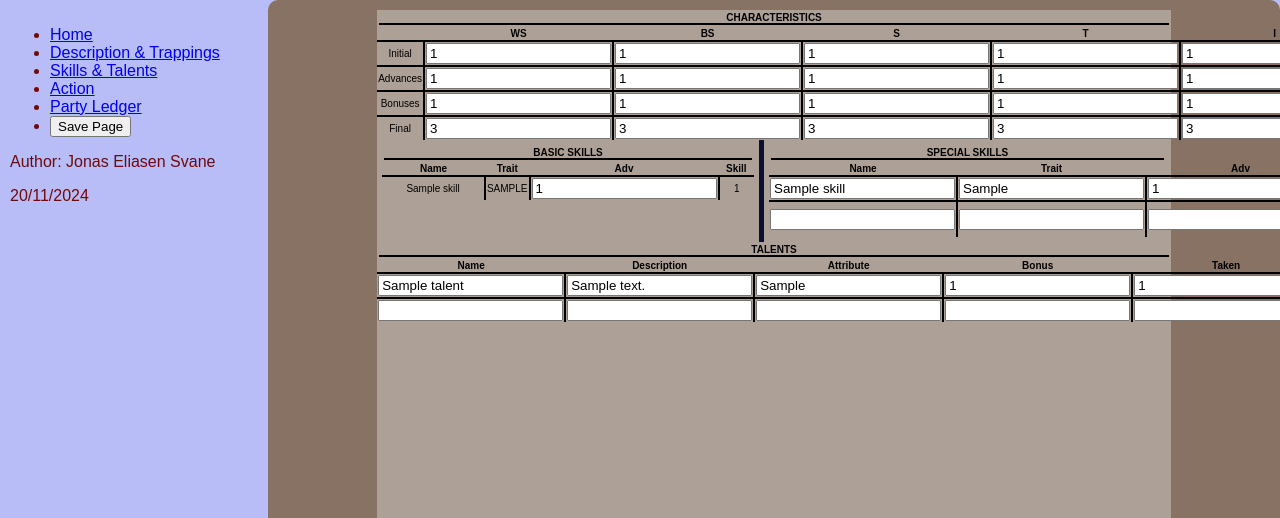
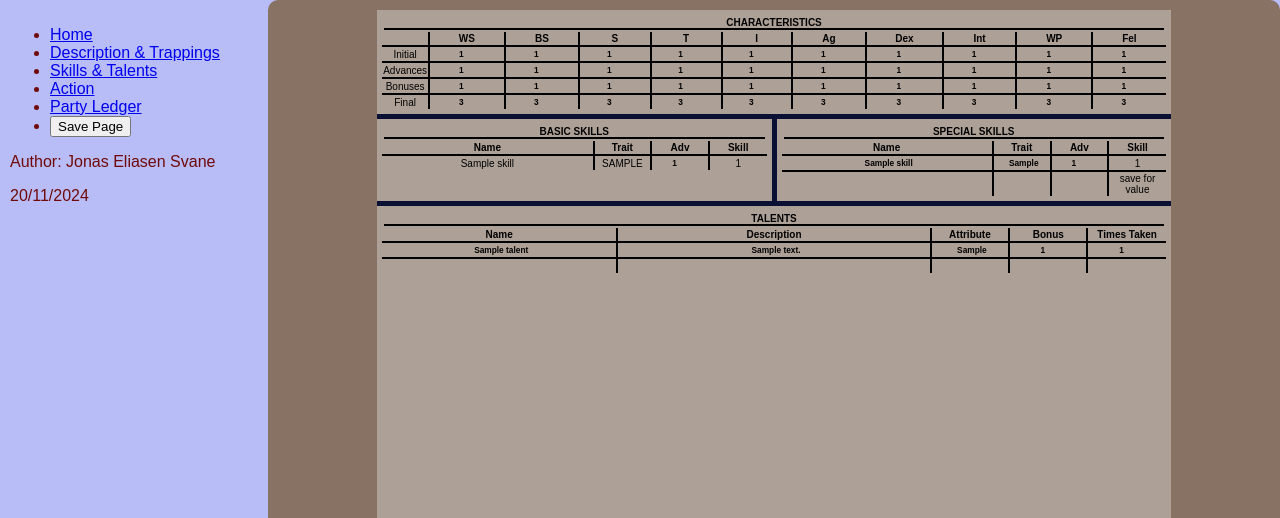
Before and after one commit to JESvane99/RPG_character_sheet, a Flask app: page /1/sheet-p2 in a window 1280 px wide. Shown: the top 518 px of the page. Run offline with Flask 3, Linux system fonts and the light colour scheme; tables that the repository leaves empty hold one stand-in row (values such as "Sample post").

Commit message:
chore: refactor stylesheet and html classes for skills and talents page. also refactor input classes for everything because of magical regex

```diff
--- a/src/static/style.css
+++ b/src/static/style.css
@@ -64,23 +64,26 @@
     border-collapse: collapse;
     border-style: hidden;
 }
-table td {
+table td,
+table th {
     border: 2px solid #000;
     text-align: center;
 }
 table th {
     border-bottom: 2px solid #000;
-    text-align: center;
 }
-
 table td:last-child,
 table th:last-child {
     border-right: none;
 }
+
 /* general classes */
 .part-container {
     border-bottom: 5px solid #0a1033;
     width: 100%;
+}
+.part-container > div {
+    padding: 5px;
 }
 .part-container:last-child {
     border-bottom: none;
@@ -137,6 +140,7 @@
 }
 .input-text,
 .input-number {
+    font-size: smaller;
     text-align: center;
 }
 .textarea {
@@ -240,39 +244,21 @@
 
 /* !! Skills & talents page */
 /* Characteristics table design */
-.skills-and-talents-table .name-column,
-.talents-table .name-column,
-.battle-table .armor-name,
-.battle-table .weapon-name,
-.battle-table .spell-name {
+
+.width-10 {
+    width: 10%;
+}
+.width-15 {
+    width: 15%;
+}
+.width-30 {
     width: 30%;
 }
-.skills-and-talents-table .trait-column,
-.talents-table .trait-column,
-.battle-table .armor-encumbrance,
-.battle-table .weapon-encumbrance,
-.battle-table .spell-cn {
-    width: 10%;
+.width-40 {
+    width: 40%;
 }
-.skills-and-talents-table .adv-column,
-.talents-table .adv-column,
-.battle-table .armor-points,
-.battle-table .weapon-range,
-.battle-table .spell-range {
-    width: 10%;
-}
-.skills-and-talents-table .skill-column,
-.talents-table .skill-column,
-.battle-table .armor-location,
-.battle-table .weapon-damage,
-.battle-table .spell-target {
-    width: 10%;
-}
-.talents-table .times-taken-column,
-.battle-table .armor-qualities,
-.battle-table .weapon-qualities,
-.battle-table .spell-effect {
-    width: 40%;
+.width-55 {
+    width: 55%;
 }
 
 .two-block {
--- a/src/templates/character_skills_talents_page.html
+++ b/src/templates/character_skills_talents_page.html
@@ -14,14 +14,14 @@
 {% block content %}
 <div class="page-container">
 <form action="/{{ character.id }}/sheet-p2" method="post" class="page-form" id="page">
-  <div>
+  <div class="part-container">
     {% include 'skills_and_talents/characteristics.html' %}
   </div>
-  <div class="flex-section">
+  <div class="flex-section part-container">
     {% include 'skills_and_talents/basic_skills.html' %}
     {% include 'skills_and_talents/special_skills.html' %}
   </div>
-  <div>
+  <div class="part-container">
     {% include 'skills_and_talents/talents.html' %}
   </div>
   </form>
--- a/src/templates/skills_and_talents/basic_skills.html
+++ b/src/templates/skills_and_talents/basic_skills.html
@@ -1,23 +1,23 @@
 <div class="two-block">
-<h4 class="skills-and-talents-header">BASIC SKILLS</h4>
-<table class="skills-and-talents-table">
-  <tr>
-    <th class="name-column">Name</th>
-    <th class="trait-column">Trait</th>
-    <th class="adv-column">Adv</th>
-    <th class="skill-column">Skill</th>
-  </tr>
-  {% for item in character.basic_skills|sort(attribute="name") %}
+  <h4>BASIC SKILLS</h4>
+  <table class="skill-table">
     <tr>
-      <td class="name-column">{{ item.name }}</td>
+      <th class="width-55">Name</th>
+      <th class="width-15">Trait</th>
+      <th class="width-15">Adv</th>
+      <th class="width-15">Skill</th>
+    </tr>
+    {% for item in character.basic_skills|sort(attribute="name") %}
+    <tr>
+      <td class="width-55">{{ item.name }}</td>
       {% if item.attribute in ("ag","dex","int","fel") %}
-      <td class="trait-column">{{ item.attribute|title }}</td>
+      <td class="width-15">{{ item.attribute|title }}</td>
       {% else %}
-      <td class="trait-column">{{ item.attribute|upper }}</td>
+      <td class="width-15">{{ item.attribute|upper }}</td>
       {% endif %}
-      <td class="adv-column"><input type="number" name="{{ item.name|lower }}-adv" value="{{ item.advances }}"></td>
-      <td class="skill-column">{{ item.total }}</td>
+      <td class="width-15"><input class="input-number" type="number" name="{{ item.name|lower }}-adv" value="{{ item.advances }}"></td>
+      <td class="width-15">{{ item.total }}</td>
     </tr>
-  {% endfor %}
-</table>
+    {% endfor %}
+  </table>
 </div>
--- a/src/templates/skills_and_talents/characteristics.html
+++ b/src/templates/skills_and_talents/characteristics.html
@@ -1,6 +1,6 @@
-<div class="container">
-    <h4>CHARACTERISTICS</h4>
-    <table class="skills-and-talents-table">
+<div>
+  <h4 class="header">CHARACTERISTICS</h4>
+  <table>
     <tr>
     <th></th>
       <th>WS</th>
@@ -16,55 +16,55 @@
     </tr>
   <tr>
     <td>Initial</td>
-        <td><input id="ws-init" name="ws-init" type="number" value="{{ character.attributes.ws_base }}"></td>
-        <td><input id="bs-init" name="bs-init" type="number" value="{{ character.attributes.bs_base }}"></td>
-        <td><input id="s-init" name="s-init" type="number" value="{{ character.attributes.s_base }}"></td>
-        <td><input id="t-init" name="t-init" type="number" value="{{ character.attributes.t_base }}"></td>
-        <td><input id="i-init" name="i-init" type="number" value="{{ character.attributes.i_base }}"></td>
-        <td><input id="ag-init" name="ag-init" type="number" value="{{ character.attributes.ag_base }}"></td>
-        <td><input id="dex-init" name="dex-init" type="number" value="{{ character.attributes.dex_base }}"></td>
-        <td><input id="int-init" name="int-init" type="number" value="{{ character.attributes.int_base }}"></td>
-        <td><input id="wp-init" name="wp-init" type="number" value="{{ character.attributes.wp_base }}"></td>
-        <td><input id="fel-init" name="fel-init" type="number" value="{{ character.attributes.fel_base }}"></td>
+    <td><input id="ws-init" name="ws-init" type="number" class="input-number" value="{{ character.attributes.ws_base }}"></td>
+    <td><input id="bs-init" name="bs-init" type="number" class="input-number" value="{{ character.attributes.bs_base }}"></td>
+    <td><input id="s-init" name="s-init" type="number" class="input-number" value="{{ character.attributes.s_base }}"></td>
+    <td><input id="t-init" name="t-init" type="number" class="input-number" value="{{ character.attributes.t_base }}"></td>
+    <td><input id="i-init" name="i-init" type="number" class="input-number" value="{{ character.attributes.i_base }}"></td>
+    <td><input id="ag-init" name="ag-init" type="number" class="input-number" value="{{ character.attributes.ag_base }}"></td>
+    <td><input id="dex-init" name="dex-init" type="number" class="input-number" value="{{ character.attributes.dex_base }}"></td>
+    <td><input id="int-init" name="int-init" type="number" class="input-number" value="{{ character.attributes.int_base }}"></td>
+    <td><input id="wp-init" name="wp-init" type="number" class="input-number" value="{{ character.attributes.wp_base }}"></td>
+    <td><input id="fel-init" name="fel-init" type="number" class="input-number" value="{{ character.attributes.fel_base }}"></td>
   </tr>
   <tr>
     <td>Advances</td>
-        <td><input id="ws-adv" name="ws-adv" type="number" value="{{ character.attributes.ws_modifier }}"></td>
-        <td><input id="bs-adv" name="bs-adv" type="number" value="{{ character.attributes.bs_modifier }}"></td>
-        <td><input id="s-adv" name="s-adv" type="number" value="{{ character.attributes.s_modifier }}"></td>
-        <td><input id="t-adv" name="t-adv" type="number" value="{{ character.attributes.t_modifier }}"></td>
-        <td><input id="i-adv" name="i-adv" type="number" value="{{ character.attributes.i_modifier }}"></td>
-        <td><input id="ag-adv" name="ag-adv" type="number" value="{{ character.attributes.ag_modifier }}"></td>
-        <td><input id="dex-adv" name="dex-adv" type="number" value="{{ character.attributes.dex_modifier }}"></td>
-        <td><input id="int-adv" name="int-adv" type="number" value="{{ character.attributes.int_modifier }}"></td>
-        <td><input id="wp-adv" name="wp-adv" type="number" value="{{ character.attributes.wp_modifier }}"></td>
-        <td><input id="fel-adv" name="fel-adv" type="number" value="{{ character.attributes.fel_modifier }}"></td>
+    <td><input id="ws-adv" name="ws-adv" type="number" class="input-number" value="{{ character.attributes.ws_modifier }}"></td>
+    <td><input id="bs-adv" name="bs-adv" type="number" class="input-number" value="{{ character.attributes.bs_modifier }}"></td>
+    <td><input id="s-adv" name="s-adv" type="number" class="input-number" value="{{ character.attributes.s_modifier }}"></td>
+    <td><input id="t-adv" name="t-adv" type="number" class="input-number" value="{{ character.attributes.t_modifier }}"></td>
+    <td><input id="i-adv" name="i-adv" type="number" class="input-number" value="{{ character.attributes.i_modifier }}"></td>
+    <td><input id="ag-adv" name="ag-adv" type="number" class="input-number" value="{{ character.attributes.ag_modifier }}"></td>
+    <td><input id="dex-adv" name="dex-adv" type="number" class="input-number" value="{{ character.attributes.dex_modifier }}"></td>
+    <td><input id="int-adv" name="int-adv" type="number" class="input-number" value="{{ character.attributes.int_modifier }}"></td>
+    <td><input id="wp-adv" name="wp-adv" type="number" class="input-number" value="{{ character.attributes.wp_modifier }}"></td>
+    <td><input id="fel-adv" name="fel-adv" type="number" class="input-number" value="{{ character.attributes.fel_modifier }}"></td>
   </tr>
   <tr>
     <td>Bonuses</td>
-        <td><input id="ws-bonus" name="ws-bonus" type="number" value="{{ character.attributes.ws_bonus }}"></td>
-        <td><input id="bs-bonus" name="bs-bonus" type="number" value="{{ character.attributes.bs_bonus }}"></td>
-        <td><input id="s-bonus" name="s-bonus" type="number" value="{{ character.attributes.s_bonus }}"></td>
-        <td><input id="t-bonus" name="t-bonus" type="number" value="{{ character.attributes.t_bonus }}"></td>
-        <td><input id="i-bonus" name="i-bonus" type="number" value="{{ character.attributes.i_bonus }}"></td>
-        <td><input id="ag-bonus" name="ag-bonus" type="number" value="{{ character.attributes.ag_bonus }}"></td>
-        <td><input id="dex-bonus" name="dex-bonus" type="number" value="{{ character.attributes.dex_bonus }}"></td>
-      <td><input id="int-bonus" name="int-bonus" type="number" value="{{ character.attributes.int_bonus }}"></td>
-      <td><input id="wp-bonus" name="wp-bonus" type="number" value="{{ character.attributes.wp_bonus }}"></td>
-      <td><input id="fel-bonus" name="fel-bonus" type="number" value="{{ character.attributes.fel_bonus }}"></td>
+    <td><input id="ws-bonus" name="ws-bonus" type="number" class="input-number" value="{{ character.attributes.ws_bonus }}"></td>
+    <td><input id="bs-bonus" name="bs-bonus" type="number" class="input-number" value="{{ character.attributes.bs_bonus }}"></td>
+    <td><input id="s-bonus" name="s-bonus" type="number" class="input-number" value="{{ character.attributes.s_bonus }}"></td>
+    <td><input id="t-bonus" name="t-bonus" type="number" class="input-number" value="{{ character.attributes.t_bonus }}"></td>
+    <td><input id="i-bonus" name="i-bonus" type="number" class="input-number" value="{{ character.attributes.i_bonus }}"></td>
+    <td><input id="ag-bonus" name="ag-bonus" type="number" class="input-number" value="{{ character.attributes.ag_bonus }}"></td>
+    <td><input id="dex-bonus" name="dex-bonus" type="number" class="input-number" value="{{ character.attributes.dex_bonus }}"></td>
+    <td><input id="int-bonus" name="int-bonus" type="number" class="input-number" value="{{ character.attributes.int_bonus }}"></td>
+    <td><input id="wp-bonus" name="wp-bonus" type="number" class="input-number" value="{{ character.attributes.wp_bonus }}"></td>
+    <td><input id="fel-bonus" name="fel-bonus" type="number" class="input-number" value="{{ character.attributes.fel_bonus }}"></td>
   </tr>
   <tr>
     <td>Final</td>
-        <td><input type="number" value="{{ character.get_attribute_total('ws') }}" id="ws" name="ws"></td>
-        <td><input type="number" value="{{ character.get_attribute_total('bs') }}" id="bs" name="bs"></td>
-        <td><input type="number" value="{{ character.get_attribute_total('s') }}" id="s" name="s"></td>
-        <td><input type="number" value="{{ character.get_attribute_total('t') }}" id="t" name="t"></td>
-        <td><input type="number" value="{{ character.get_attribute_total('i') }}" id="i" name="i"></td>
-        <td><input type="number" value="{{ character.get_attribute_total('ag') }}" id="ag" name="ag"></td>
-        <td><input type="number" value="{{ character.get_attribute_total('dex') }}" id="dex" name="dex"></td>
-        <td><input type="number" value="{{ character.get_attribute_total('int') }}" id="int" name="int"></td>
-        <td><input type="number" value="{{ character.get_attribute_total('wp') }}" id="wp" name="wp"></td>
-        <td><input type="number" value="{{ character.get_attribute_total('fel') }}" id="fel" name="fel"></td>
+    <td><input class="input-number" type="number" value="{{ character.get_attribute_total('ws') }}" id="ws" name="ws" class="input-number"></td>
+    <td><input class="input-number" type="number" value="{{ character.get_attribute_total('bs') }}" id="bs" name="bs" class="input-number"></td>
+    <td><input class="input-number" type="number" value="{{ character.get_attribute_total('s') }}" id="s" name="s" class="input-number"></td>
+    <td><input class="input-number" type="number" value="{{ character.get_attribute_total('t') }}" id="t" name="t" class="input-number"></td>
+    <td><input class="input-number" type="number" value="{{ character.get_attribute_total('i') }}" id="i" name="i" class="input-number"></td>
+    <td><input class="input-number" type="number" value="{{ character.get_attribute_total('ag') }}" id="ag" name="ag" class="input-number"></td>
+    <td><input class="input-number" type="number" value="{{ character.get_attribute_total('dex') }}" id="dex" name="dex" class="input-number"></td>
+    <td><input class="input-number" type="number" value="{{ character.get_attribute_total('int') }}" id="int" name="int" class="input-number"></td>
+    <td><input class="input-number" type="number" value="{{ character.get_attribute_total('wp') }}" id="wp" name="wp" class="input-number"></td>
+    <td><input class="input-number" type="number" value="{{ character.get_attribute_total('fel') }}" id="fel" name="fel" class="input-number"></td>
   </tr>
 </table>
 </div>
--- a/src/templates/skills_and_talents/special_skills.html
+++ b/src/templates/skills_and_talents/special_skills.html
@@ -1,25 +1,25 @@
-<div class="two-block container">
-  <h4 class="skills-and-talents-header">SPECIAL SKILLS</h4>
-  <table class="skills-and-talents-table">
+<div class="two-block">
+  <h4>SPECIAL SKILLS</h4>
+  <table class="skill-table">
     <tr>
-      <th class="name-column">Name</th>
-      <th class="trait-column">Trait</th>
-      <th class="adv-column">Adv</th>
-      <th class="skill-column">Skill</th>
+      <th class="width-55">Name</th>
+      <th class="width-15">Trait</th>
+      <th class="width-15">Adv</th>
+      <th class="width-15">Skill</th>
     </tr>
     {% for item in character.skills|sort(attribute="name") %}
     <tr>
-      <td><input type="text" name="skills_name_{{ item.id }}" value="{{ item.name }}"></td>
-      <td><input type="text" name="skills_attribute_{{ item.id }}" value="{{ item.attribute }}"></td>
-      <td><input type="number" name="skills_advances_{{ item.id }}" value="{{ item.advances }}"></td>
-      <td>{{ item.total }}</td>
+      <td class="width-55"><input class="input-text" type="text" name="skills_name_{{ item.id }}" value="{{ item.name }}"></td>
+      <td class="width-15"><input class="input-text" type="text" name="skills_attribute_{{ item.id }}" value="{{ item.attribute }}"></td>
+      <td class="width-15"><input class="input-number" type="number" name="skills_advances_{{ item.id }}" value="{{ item.advances }}"></td>
+      <td class="width-15">{{ item.total }}</td>
     </tr>
     {% endfor %}
     <tr>
-      <td><input type="text" name="skills_name_new"></td>
-      <td><input type="text" name="skills_attribute_new"></td>
-      <td><input type="number" name="skills_advances_new"></td>
-      <td>save for value</td>
+      <td class="width-55"><input class="input-text" type="text" name="skills_name_new"></td>
+      <td class="width-15"><input class="input-text" type="text" name="skills_attribute_new"></td>
+      <td class="width-15"><input class="input-number" type="number" name="skills_advances_new"></td>
+      <td class="width-15">save for value</td>
     </tr>
   </table>
 </div>
--- a/src/templates/skills_and_talents/talents.html
+++ b/src/templates/skills_and_talents/talents.html
@@ -1,28 +1,28 @@
-<div class="container">
-  <h4 class="talents-header">TALENTS</h4>
-  <table class="talents-table">
+<div>
+  <h4>TALENTS</h4>
+  <table>
     <tr>
-      <th class="name-column">Name</th>
-      <th class="trait-column">Description</th>
-      <th class="adv-column">Attribute</th>
-      <th class="skill-column">Bonus</th>
-      <th class="times-taken-column">Taken</th>
+      <th class="width-30">Name</th>
+      <th class="width-40">Description</th>
+      <th class="width-10">Attribute</th>
+      <th class="width-10">Bonus</th>
+      <th class="width-10">Times Taken</th>
     </tr>
     {% for item in character.talents|sort(attribute="name") %}
     <tr>
-      <td><input type="text" name="talents_name_{{ item.id }}" value="{{ item.name }}"></td>
-      <td><input type="text" name="talents_description_{{ item.id }}" value="{{ item.description }}"></td>
-      <td><input type="text" name="talents_attribute_{{ item.id }}" value="{{ item.bonus_attribute }}"></td>
-      <td><input type="number" name="talents_bonus_value_{{ item.id}}" value="{{ item.given_bonus }}"></td>
-      <td><input type="number" name="talents_times_taken_{{ item.id }}" value="{{ item.times_taken }}"></td>
+      <td class="width-30"><input class="input-text" type="text" name="talents_name_{{ item.id }}" value="{{ item.name }}"></td>
+      <td class="width-40"><input class="input-text" type="text" name="talents_description_{{ item.id }}" value="{{ item.description }}"></td>
+      <td class="width-10"><input class="input-text" type="text" name="talents_attribute_{{ item.id }}" value="{{ item.bonus_attribute }}"></td>
+      <td class="width-10"><input class="input-number" type="number" name="talents_bonus_value_{{ item.id}}" value="{{ item.given_bonus }}"></td>
+      <td class="width-10"><input class="input-number" type="number" name="talents_times_taken_{{ item.id }}" value="{{ item.times_taken }}"></td>
     </tr>
     {% endfor %}
     <tr>
-      <td><input type="text" name="talents_name_new"></td>
-      <td><input type="text" name="talents_description_new"></td>
-      <td><input type="text" name="talents_attribute_new"></td>
-      <td><input type="number" name="talents_bonus_value_new"></td>
-      <td><input type="number" name="talents_times_taken_new"></td>
+      <td class="width-30"><input class="input-text" type="text" name="talents_name_new"></td>
+      <td class="width-40"><input class="input-text" type="text" name="talents_description_new"></td>
+      <td class="width-10"><input class="input-text" type="text" name="talents_attribute_new"></td>
+      <td class="width-10"><input class="input-number" type="number" name="talents_bonus_value_new"></td>
+      <td class="width-10"><input class="input-number" type="number" name="talents_times_taken_new"></td>
     </tr>
   </table>
 </div>
```
Also changed, not shown: src/templates/battle_page/ammunition.html (+6 -6 lines), src/templates/battle_page/armor.html (+10 -10 lines), src/templates/battle_page/enc_wounds.html (+6 -6 lines), src/templates/battle_page/spells_and_prayers.html (+12 -12 lines), src/templates/battle_page/weapons.html (+10 -10 lines), src/templates/fluff_page/description_table.html (+9 -9 lines), src/templates/fluff_page/fluff.html (+4 -4 lines), src/templates/fluff_page/trappings_and_notes.html (+6 -6 lines), src/templates/party_ledger_page.html (+10 -10 lines). Lines whose indentation alone changed are shown as unchanged.
